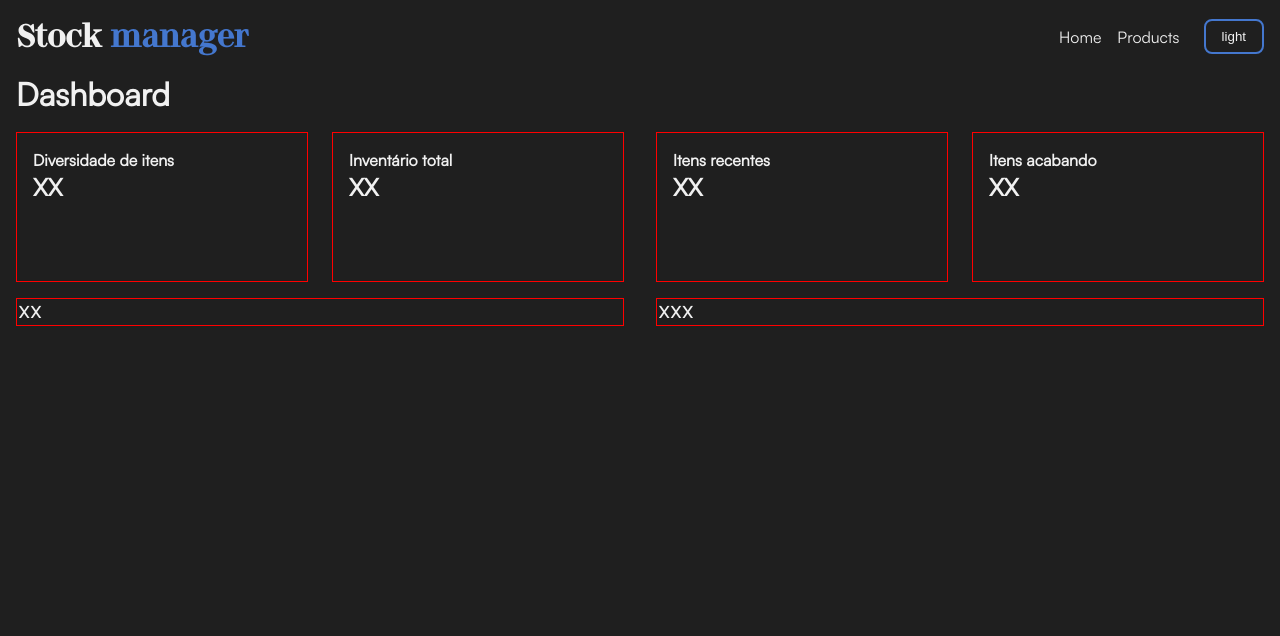
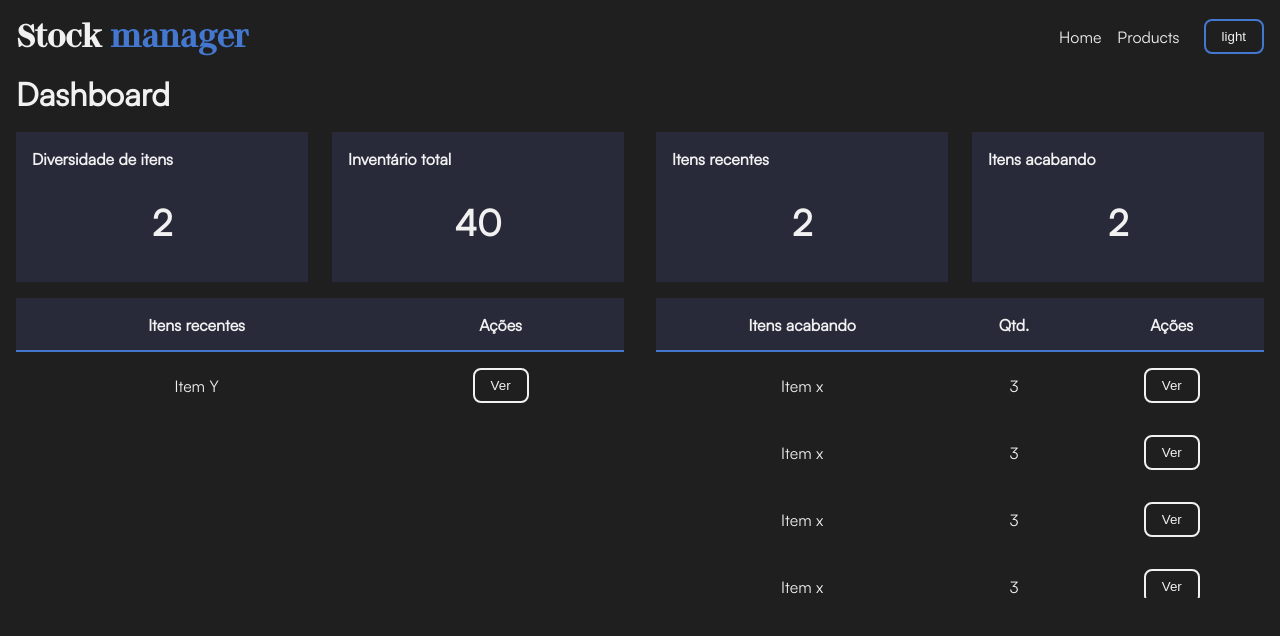
Before and after one commit to Arthur-Mendes-M/Stock-management-system, a React (Vite) app: page / in a window 1280 px wide. Shown: the top 636 px of the page. Built offline with nearby package versions, Linux system fonts and the light colour scheme.

Commit message:
FEAT: adding new styles and finished dashboard styles.

```diff
--- a/src/contexts/CustomThemeContext/themes/index.js
+++ b/src/contexts/CustomThemeContext/themes/index.js
@@ -4,6 +4,7 @@ export const themes = [
         colors: {
             primary: '#1f1f1f',
             secondary: '#f1f1f1',
+            terciary: '#282A3A',
             extra_blue: '#4477CE'
         }
     },
@@ -12,15 +13,8 @@ export const themes = [
         colors: {
             primary: '#f1f1f1',
             secondary: '#1f1f1f',
+            terciary: '#ffffff',
             extra_blue: '#4477CE'
-        }
-    },
-    {
-        name: 'blue',
-        colors: {
-            primary: '#4477CE',
-            secondary: '#f1f1f1',
-            extra_blue: '#1f1f1f'
         }
     }
 ]
--- a/src/screens/Dashboard/index.jsx
+++ b/src/screens/Dashboard/index.jsx
@@ -1,4 +1,5 @@
 import { TopHeader } from "../../sharedComponents/Header"
+import { Button } from "../../sharedComponents/buttons/GenericButton"
 import { DashboardStyles } from "./styles"
 
 export const Dashboard = () => {
@@ -18,7 +19,7 @@ export const Dashboard = () => {
                             </div>
 
                             <div className="content">
-                                <h2>XX</h2>
+                                <h2>2</h2>
                             </div>
                         </div>
 
@@ -28,7 +29,7 @@ export const Dashboard = () => {
                             </div>
 
                             <div className="content">
-                                <h2>XX</h2>
+                                <h2>40</h2>
                             </div>
                         </div>
                     </div>
@@ -37,13 +38,18 @@ export const Dashboard = () => {
                         <table>
                             <thead>
                                 <tr>
-                                    <th>X</th>
-                                    <th>X</th>
+                                    <th>Itens recentes</th>
+                                    <th>Ações</th>
                                 </tr>
                             </thead>
 
                             <tbody>
-                                {/* <tr></tr> */}
+                                <tr>
+                                    <td>Item Y</td>
+                                    <td>
+                                        <Button action="Ver"/>
+                                    </td>
+                                </tr>
                             </tbody>
                         </table>
                     </div>
@@ -57,7 +63,7 @@ export const Dashboard = () => {
                             </div>
 
                             <div className="content">
-                                <h2>XX</h2>
+                                <h2>2</h2>
                             </div>
                         </div>
                         <div className="card">
@@ -66,7 +72,7 @@ export const Dashboard = () => {
                             </div>
 
                             <div className="content">
-                                <h2>XX</h2>
+                                <h2>2</h2>
                             </div>
                         </div>
                     </div>
@@ -75,14 +81,69 @@ export const Dashboard = () => {
                         <table>
                             <thead>
                                 <tr>
-                                    <th>X</th>
-                                    <th>X</th>
-                                    <th>X</th>
+                                    <th>Itens acabando</th>
+                                    <th>Qtd.</th>
+                                    <th>Ações</th>
                                 </tr>
                             </thead>
 
                             <tbody>
-                                {/* <tr></tr> */}
+                                <tr>
+                                    <td>Item x</td>
+                                    <td>3</td>
+                                    <td>
+                                        <Button action="Ver"/>
+                                    </td>
+                                </tr>
+                                <tr>
+                                    <td>Item x</td>
+                                    <td>3</td>
+                                    <td>
+                                        <Button action="Ver"/>
+                                    </td>
+                                </tr>
+                                <tr>
+                                    <td>Item x</td>
+                                    <td>3</td>
+                                    <td>
+                                        <Button action="Ver"/>
+                                    </td>
+                                </tr>
+                                <tr>
+                                    <td>Item x</td>
+                                    <td>3</td>
+                                    <td>
+                                        <Button action="Ver"/>
+                                    </td>
+                                </tr>
+                                <tr>
+                                    <td>Item x</td>
+                                    <td>3</td>
+                                    <td>
+                                        <Button action="Ver"/>
+                                    </td>
+                                </tr>
+                                <tr>
+                                    <td>Item x</td>
+                                    <td>3</td>
+                                    <td>
+                                        <Button action="Ver"/>
+                                    </td>
+                                </tr>
+                                <tr>
+                                    <td>Item x</td>
+                                    <td>3</td>
+                                    <td>
+                                        <Button action="Ver"/>
+                                    </td>
+                                </tr>
+                                <tr>
+                                    <td>Item x</td>
+                                    <td>3</td>
+                                    <td>
+                                        <Button action="Ver"/>
+                                    </td>
+                                </tr>
                             </tbody>
                         </table>
                     </div>
--- a/src/screens/Dashboard/styles.jsx
+++ b/src/screens/Dashboard/styles.jsx
@@ -3,7 +3,7 @@ import { flexbox } from "../../Styles";
 
 export const DashboardStyles = createGlobalStyle`
     section {
-        ${flexbox({a: 'center', j: 'center', g: '2rem', fw: 'wrap'})}
+        ${flexbox({a: 'flex-start', j: 'center', g: '2rem', fw: 'wrap'})}
         width: 100%;
 
         .container {
@@ -16,23 +16,61 @@ export const DashboardStyles = createGlobalStyle`
                 flex: 1 1 auto;
 
                 .card {
-                    border: 1px solid red;
+                    ${flexbox({fd: 'column', g: '.5rem'})}
                     padding: 1rem;
                     /* width: 100%;
                     max-width: 300px; */
                     min-height: 150px;
-
+                    background-color: ${props => props.theme.colors.terciary};
                     flex: 1 0;
                     min-width: 250px;
 
                     .title {
                         font-size: 1rem;
                     }
+
+                    .content {
+                        ${flexbox({a: 'center', j: 'center'})}
+                        flex: 1 0 auto;
+                        /* font-family: 'Stardom'; */
+                        font-size: 1.5rem;
+                    }
                 }
             }
 
             .tableContainer {
-                border: 1px solid red;
+                max-width: 100%;
+                max-height: 300px;
+                overflow: auto;
+
+                table {
+                    width: 100%;
+                    text-align: center;
+                    border-collapse: collapse;
+
+                    th, td {
+                        padding: 1rem;
+                    }
+
+                    thead {
+                        background-color: ${props => props.theme.colors.terciary};
+
+                        &::before {
+                            content: '';
+                            position: absolute;
+                            width: 100%;
+                            height: 2px;
+                            background-color: ${props => props.theme.colors.extra_blue};;
+                            bottom: 0;
+                            left: 0;
+                        }
+                    }
+
+                    thead, thead tr {
+                        position: sticky;
+                        top: 0;
+                    }
+                }
             }
         }
     }
--- /dev/null
+++ b/src/sharedComponents/buttons/GenericButton/index.jsx
@@ -0,0 +1,9 @@
+import { Styled_button } from "./styles"
+
+export const Button = ({action = "ver", className}) => {
+    return (
+        <Styled_button type="button" className={className}>
+            {action}
+        </Styled_button>
+    )
+}
--- /dev/null
+++ b/src/sharedComponents/buttons/GenericButton/styles.jsx
@@ -0,0 +1,17 @@
+import { styled } from "styled-components";
+
+export const Styled_button = styled.button`
+    border: 2px solid ${props => props.theme.colors.secondary};
+    padding: 0.5rem 1rem;
+    border-radius: 0.5rem;
+
+    &.info {
+        border-color: ${props => props.theme.colors.extra_blue};
+        color: ${props => props.theme.colors.extra_blue};
+    }
+
+    &.danger {
+        border-color: red;
+        color: red;
+    }
+`
```
